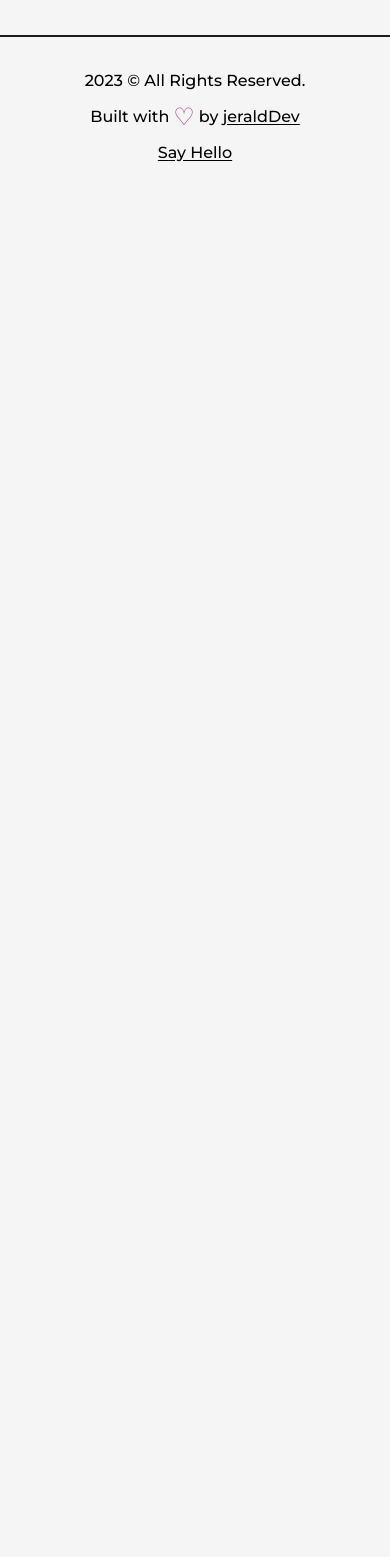
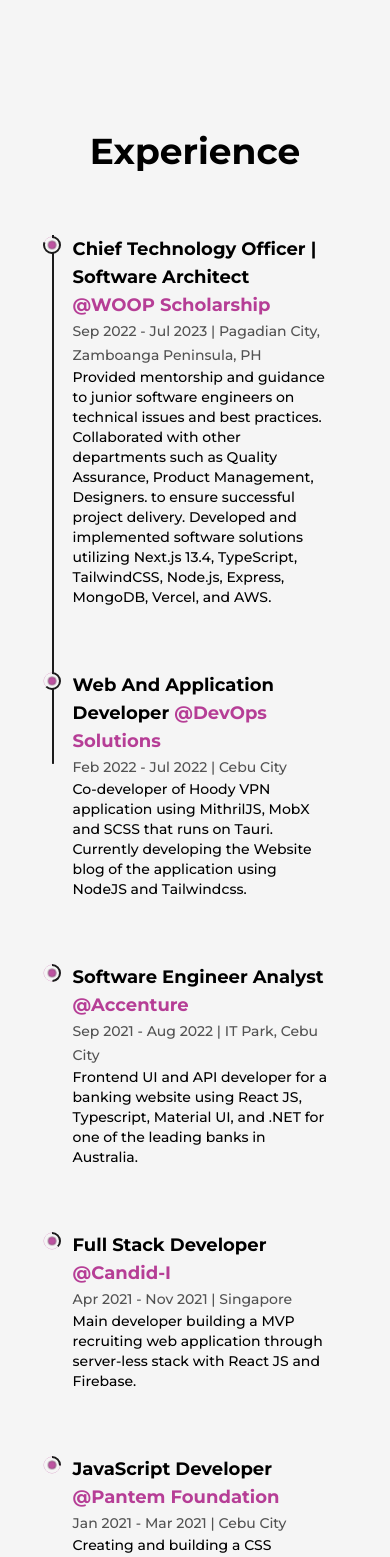
Before and after one commit to jerald-devOfficial/portfolio-13.5, a Next.js app: page /about in a window 390 px wide. Shown: the part 2020-3577 px from the top of the page. Before the commit the page ends 2217 px from the top, so only its background shows below. Built offline with nearby package versions, Linux system fonts and the light colour scheme.

Commit message:
Create not-found.tsx, Experience.tsx, LiIcon, and  added it in About page

```diff
--- a/src/app/about/page.tsx
+++ b/src/app/about/page.tsx
@@ -9,6 +9,7 @@
 import AnimatedText from '@/app/components/AnimatedText';
 import TransitionEffect from '@/app/components/TransitionEffect';
 import Skills from '../components/Skill';
+import Experience from '../components/Experience';
 
 const AnimatedNumberFramerMotion = ({ value }: { value: number }) => {
   const ref = useRef<HTMLSpanElement>(null);
@@ -149,6 +150,7 @@
           </div>
 
           <Skills />
+          <Experience />
         </Layout>
       </main>
     </>
--- /dev/null
+++ b/src/app/components/Experience.tsx
@@ -0,0 +1,134 @@
+import { useRef } from 'react';
+import { motion, useScroll } from 'framer-motion';
+import LiIcon from './LiIcon';
+
+interface DetailsProps {
+  position: string;
+  company: string;
+  companyLink: string;
+  time: string;
+  address: string;
+  work: string;
+}
+
+const Details = ({
+  position,
+  company,
+  companyLink,
+  time,
+  address,
+  work
+}: DetailsProps) => {
+  const ref = useRef(null);
+  return (
+    <li
+      ref={ref}
+      className='my-8 first:mt-0 last:mb-0 w-[60%] mx-auto flex flex-col items-start justify-between md:w-[80%]'
+    >
+      <LiIcon reference={ref} />
+      <motion.div
+        initial={{ y: 50 }}
+        whileInView={{ y: 0 }}
+        transition={{ duration: 0.5, type: 'spring' }}
+      >
+        <h3 className='capitalize font-bold text-2xl sm:text-xl xs:text-lg'>
+          {position}{' '}
+          <a
+            className='capitalize text-primary dark:text-primaryDark'
+            href={companyLink}
+            target={'_blank'}
+          >
+            @{company}
+          </a>
+        </h3>
+        <span className='capitalize text-dark/75 font-medium dark:text-light/50 xs:text-sm'>
+          {time} | {address}
+        </span>
+        <p className='font-medium w-full md:text-sm'> {work}</p>
+      </motion.div>
+    </li>
+  );
+};
+
+const Experience = () => {
+  const ref = useRef(null);
+
+  const { scrollYProgress } = useScroll({
+    target: ref,
+    offset: ['start end', 'center start']
+  });
+
+  return (
+    <div className='my-64'>
+      <h2 className='font-bold text-8xl mb-32 w-full text-center md:text-6xl xs:text-4xl md:mb-16'>
+        Experience
+      </h2>
+
+      <div ref={ref} className='relative w-[75%] mx-auto lg:w-[90%] md:w-full'>
+        <motion.div
+          className='absolute left-9 top-0 w-[4px] md:w-[2px] md:left-[30px] xs:left-[20px] h-full bg-dark
+            origin-top  dark:bg-primaryDark dark:shadow-3xl'
+          style={{ scaleY: scrollYProgress }}
+        />
+        <ul className='w-full flex flex-col items-start justify-between ml-4 xs:ml-2'>
+          <Details
+            position='Chief Technology Officer | Software Architect'
+            company='WOOP Scholarship'
+            companyLink='https://woopscholarship.com'
+            time='Sep 2022 - Jul 2023'
+            address='Pagadian City, Zamboanga Peninsula, PH'
+            work='Provided mentorship and guidance to junior software engineers on technical issues and best
+            practices.
+            Collaborated with other departments such as Quality Assurance, Product Management,
+            Designers. to ensure successful project delivery.
+            Developed and implemented software solutions utilizing Next.js 13.4, TypeScript, TailwindCSS,
+            Node.js, Express, MongoDB, Vercel, and AWS.
+            '
+          />
+
+          <Details
+            position='Web and Application Developer'
+            company='DevOps Solutions'
+            companyLink='https://hoody.com'
+            time='Feb 2022 - Jul 2022'
+            address='Cebu City'
+            work='Co-developer of Hoody VPN application using MithrilJS, MobX and SCSS that runs on Tauri.
+            Currently developing the Website blog of the application using NodeJS and Tailwindcss.'
+          />
+
+          <Details
+            position='Software Engineer Analyst'
+            company='Accenture'
+            companyLink='https://www.accenture.com/ph-en'
+            time='Sep 2021 - Aug 2022'
+            address='IT Park, Cebu City'
+            work='Frontend UI and API developer for a banking website using React JS, Typescript, Material UI, and
+            .NET for one of the leading banks in Australia.'
+          />
+
+          <Details
+            position='Full Stack Developer'
+            company='Candid-I'
+            companyLink='https://www.candid-i.com/'
+            time='Apr 2021 - Nov 2021'
+            address='Singapore'
+            work='Main developer building a MVP recruiting web application through server-less stack with React JS
+            and Firebase.'
+          />
+
+          <Details
+            position='JavaScript Developer'
+            company='Pantem Foundation'
+            companyLink='https://www.panteum.io'
+            time='Jan 2021 - Mar 2021'
+            address='Cebu City'
+            work='Creating and building a CSS Framework dynamically using Javascript, SASS/SCSS, PugJS, and
+            NodeJS.'
+          />
+        </ul>
+      </div>
+    </div>
+  );
+};
+
+export default Experience;
--- /dev/null
+++ b/src/app/components/LiIcon.tsx
@@ -0,0 +1,50 @@
+import { motion, useScroll } from 'framer-motion';
+import { FC, MutableRefObject } from 'react';
+
+interface LiIconProps {
+  reference: MutableRefObject<null>;
+}
+
+const LiIcon: FC<LiIconProps> = ({ reference }) => {
+  const { scrollYProgress } = useScroll({
+    target: reference,
+    offset: ['center end', 'center center'],
+    layoutEffect: false
+  });
+
+  return (
+    <figure className='stroke-dark absolute left-0 dark:stroke-light'>
+      <svg
+        className='-rotate-90 md:w-[60px] md:h-[60px] xs:w-[40px] xs:h-[40px]'
+        width='75'
+        height='75'
+        viewBox='0 0 100 100'
+      >
+        <circle
+          cx='75'
+          cy='50'
+          r='20'
+          pathLength='1'
+          className='stroke-primary  stroke-1 fill-none dark:stroke-primaryDark'
+        />
+        <motion.circle
+          cx='75'
+          cy='50'
+          r='20'
+          pathLength='1'
+          className='fill-light stroke-[5px] dark:fill-dark'
+          style={{ pathLength: scrollYProgress }}
+        />
+        <circle
+          cx='75'
+          cy='50'
+          r='10'
+          pathLength='1'
+          className='animate-pulse stroke-1 fill-primary dark:fill-primaryDark'
+        />
+      </svg>
+    </figure>
+  );
+};
+
+export default LiIcon;
--- a/src/app/components/NavBar.tsx
+++ b/src/app/components/NavBar.tsx
@@ -263,9 +263,7 @@
               whileTap={{ scale: 0.9 }}
               aria-label='Checkout my twitter profile'
             >
-              <XIcon
-                className={theme === 'light' ? 'fill-light' : 'fill-dark'}
-              />
+              <XIcon className='fill-light dark:fill-dark' />
             </motion.a>
 
             <button
--- /dev/null
+++ b/src/app/not-found.tsx
@@ -0,0 +1,37 @@
+import Head from 'next/head';
+import Link from 'next/link';
+import AnimatedText from './components/AnimatedText';
+import Layout from './components/Layout';
+import TransitionEffect from './components/TransitionEffect';
+import { Metadata } from 'next';
+
+export const metadata: Metadata = {
+  title: 'JB - Awesome Portfolio Built with Next.js | 404 Page',
+  description:
+    "Explore Jerald's Next.js developer portfolio and discover the latest web app projects and software engineering articles."
+};
+
+const NotFound = () => {
+  return (
+    <>
+      <TransitionEffect />
+      <main className='h-[75vh] w-full dark:bg-dark '>
+        <Layout className='relative !bg-transparent !pt-16 flex flex-col items-center justify-center'>
+          <AnimatedText text='404' className=' ' />
+          <AnimatedText text='Page Not Found.' className=' !text-7xl ' />
+          <Link
+            href='/'
+            className='self-center !mt-4 inline-block rounded-lg border-2 border-solid bg-dark px-4 py-2
+        font-semibold text-light hover:border-dark hover:bg-light hover:text-dark
+        dark:bg-light dark:text-dark hover:dark:bg-dark hover:dark:text-light hover:dark:border-light
+        '
+          >
+            Go To Home
+          </Link>
+        </Layout>
+      </main>
+    </>
+  );
+};
+
+export default NotFound;
```
